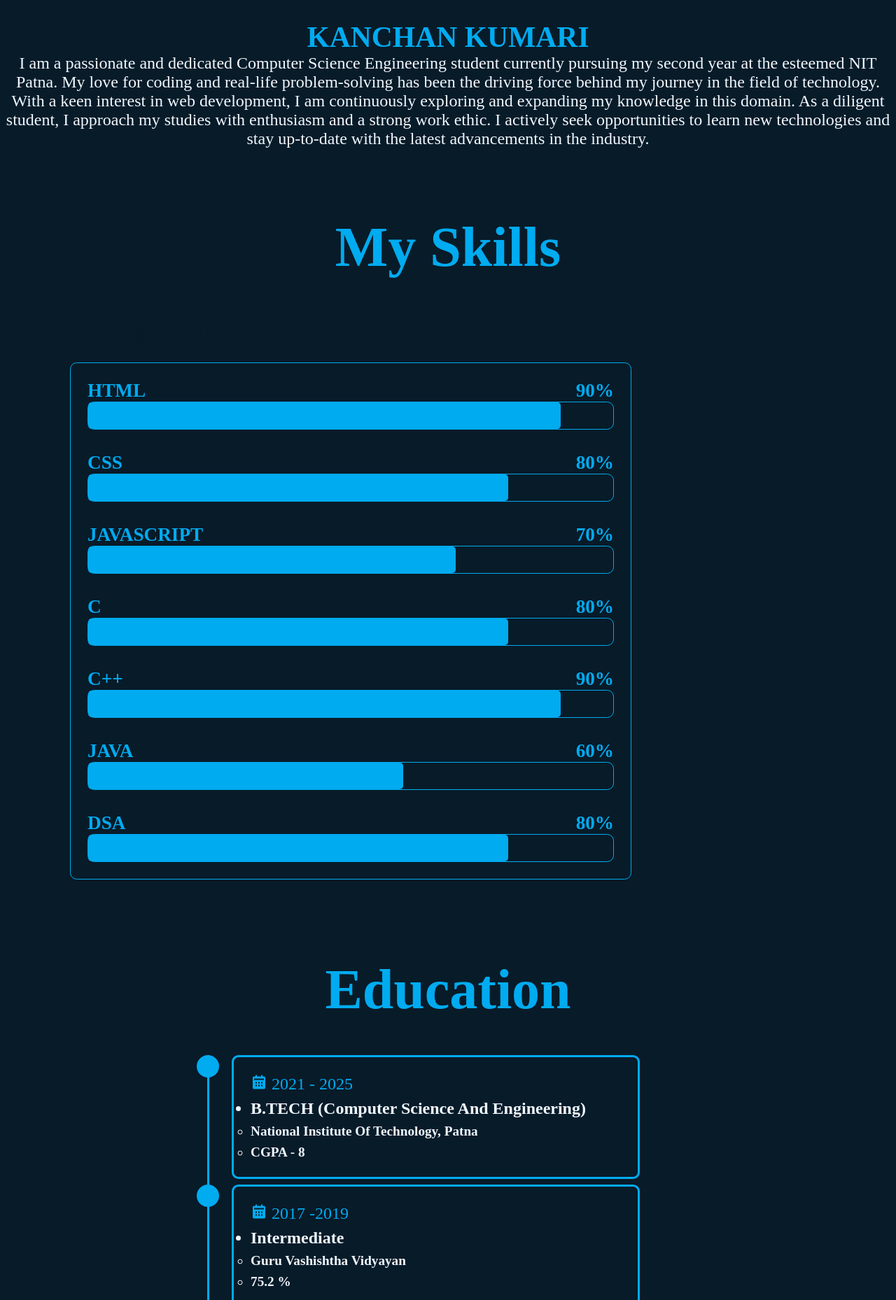
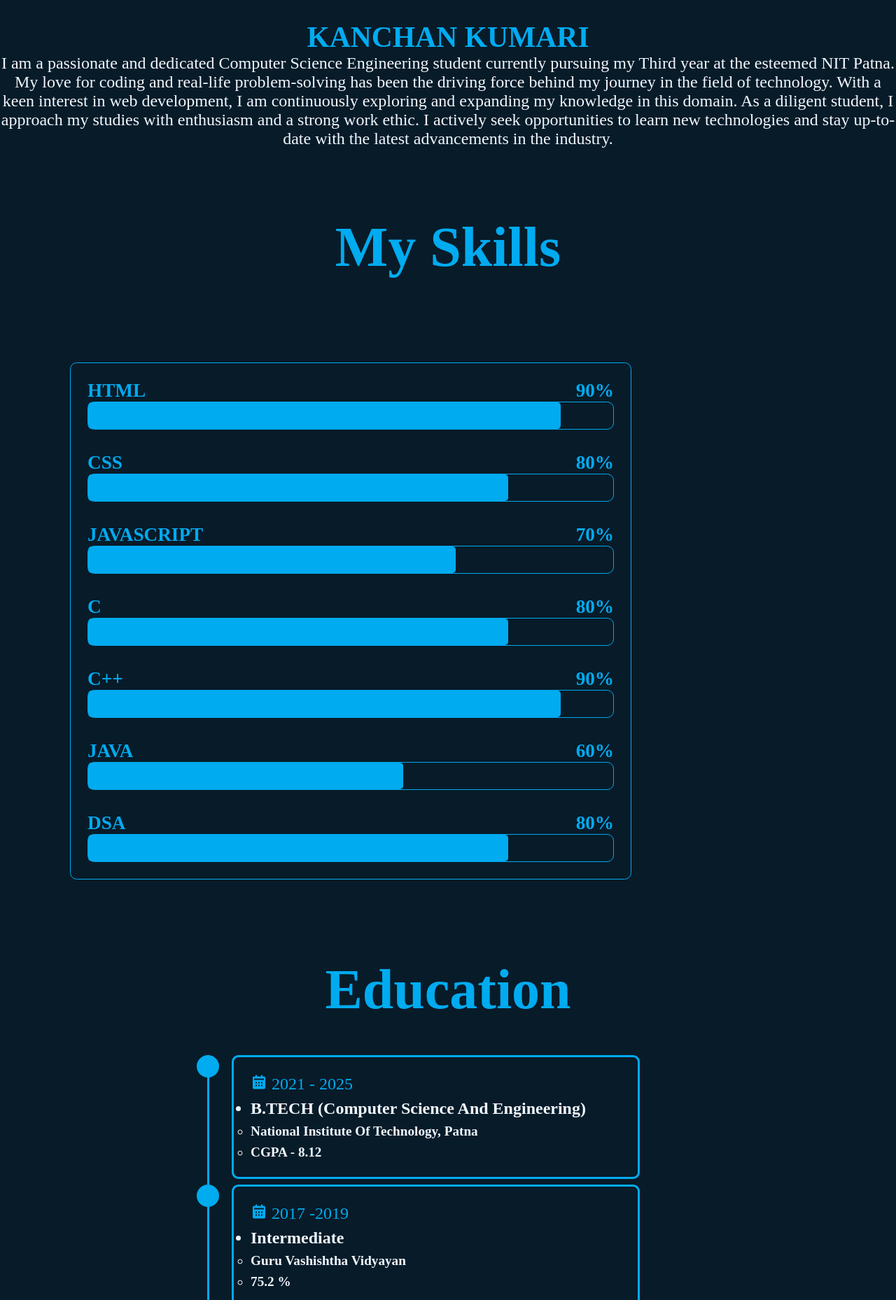
Before and after one commit to kanchan14kumari/Portfolio, a plain HTML site: page index.html in a window 1280 px wide. Shown: the part 1374-3232 px from the top of the page at 70% size. Drawn offline with nearby package versions, Linux system fonts and the light colour scheme.

Commit message:
Update index.html

```diff
--- a/index.html
+++ b/index.html
@@ -44,7 +44,7 @@
     </div>
     <div class="about-content">
         <h3>KANCHAN KUMARI</h3>
-        <p> I am a passionate and dedicated Computer Science Engineering student currently pursuing my second year at the esteemed NIT Patna. My love for coding and real-life problem-solving has been the driving force behind my journey in the field of technology.
+        <p> I am a passionate and dedicated Computer Science Engineering student currently pursuing my Third year at the esteemed NIT Patna. My love for coding and real-life problem-solving has been the driving force behind my journey in the field of technology.
             With a keen interest in web development, I am continuously exploring and expanding my knowledge in this domain.
             As a diligent student, I approach my studies with enthusiasm and a strong work ethic. I actively seek opportunities to learn new technologies and stay up-to-date with the latest advancements in the industry.
         </p>
@@ -105,7 +105,7 @@
                         <div class="year"><i class='bx bxs-calendar'></i> 2021 - 2025</div>
                           <h3><ul><li class="intro">B.TECH (Computer Science And Engineering)<ul>
                           <li class="intro1">National Institute Of Technology, Patna</li>
-                          <li class="intro1">CGPA - 8</li>
+                          <li class="intro1">CGPA - 8.12</li>
                         </ul></li></ul></h3>
                     </div>
                   </div>
```
